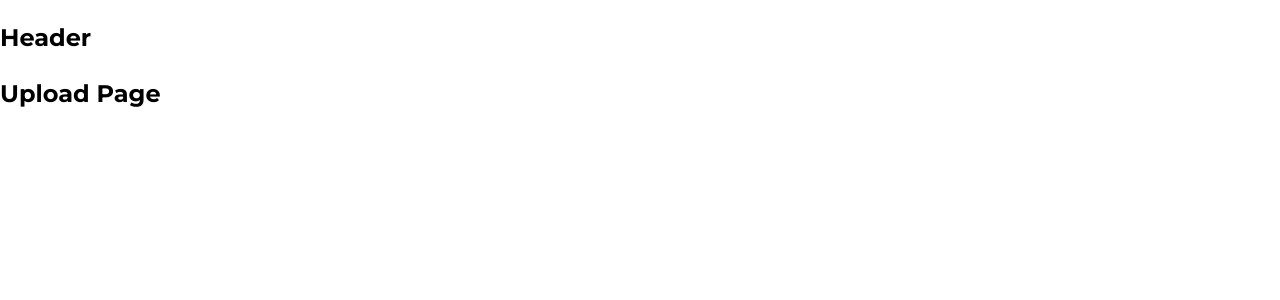
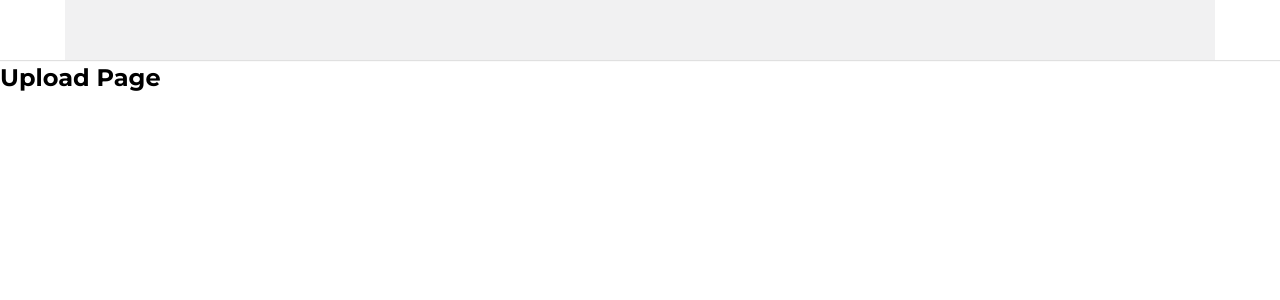
Before and after one commit to Dungnv0106/tiktok-ui, a React (Create React App) app: page /upload in a window 1280 px wide. Shown: the top 300 px of the page. Built offline with nearby package versions, Linux system fonts and the light colour scheme.

Commit message:
Dựng khung layout mặc định

```diff
--- a/package.json
+++ b/package.json
@@ -6,6 +6,7 @@
         "@testing-library/jest-dom": "^5.16.5",
         "@testing-library/react": "^13.4.0",
         "@testing-library/user-event": "^13.5.0",
+        "classnames": "^2.3.2",
         "normalize.css": "^8.0.1",
         "react": "^18.2.0",
         "react-dom": "^18.2.0",
--- /dev/null
+++ b/src/Layouts/DefaultLayout/DefaultLayout.module.scss
@@ -0,0 +1,17 @@
+.wrapper {
+  display: flex;
+  flex-direction: column;
+  align-items: center;
+  //   justify-content: center;
+  //   border: 1px solid red;
+}
+
+.container {
+  width: var(--default-layout-width);
+  display: flex;
+}
+
+.content {
+  flex: 1;
+  background-color: burlywood;
+}
--- /dev/null
+++ b/src/Layouts/DefaultLayout/Sidebar/Sidebar.module.scss
@@ -0,0 +1,4 @@
+.wrapper {
+  width: 356px;
+  background-color: blanchedalmond;
+}
--- a/src/Layouts/DefaultLayout/Sidebar/index.js
+++ b/src/Layouts/DefaultLayout/Sidebar/index.js
@@ -1,7 +1,12 @@
 import React from 'react';
+import classNames from 'classnames/bind';
+import styles from './Sidebar.module.scss';
 
+const cx = classNames.bind(styles);
 const Sidebar = () => {
-  return <h2>Sidebar</h2>;
+  return <aside className={cx('wrapper')}>
+    Sidebar
+  </aside>;
 };
 
 export default Sidebar;
--- a/src/Layouts/DefaultLayout/index.js
+++ b/src/Layouts/DefaultLayout/index.js
@@ -1,15 +1,19 @@
 import React from 'react';
 import Header from '../components/Header';
 import Sidebar from './Sidebar';
+import classNames from 'classnames/bind';
+import styles from './DefaultLayout.module.scss';
+
+const cx = classNames.bind(styles);
 
 const DefaultLayout = ({ children }) => {
   // console.log(children);
   return (
-    <div>
+    <div className={cx('wrapper')}>
       <Header />
-      <div className="container">
+      <div className={cx('container')}>
         <Sidebar />
-        <div className="content"> {children} </div>
+        <div className={cx('content')}> {children} </div>
       </div>
     </div>
   );
--- a/src/Layouts/HeaderOnly/index.js
+++ b/src/Layouts/HeaderOnly/index.js
@@ -1,7 +1,7 @@
 import React from 'react';
 import Header from '../components/Header';
 
-const DefaultLayout = ({ children }) => {
+const HeaderOnly = ({ children }) => {
   // console.log(children);
   return (
     <div>
@@ -13,4 +13,4 @@
   );
 };
 
-export default DefaultLayout;
+export default HeaderOnly;
--- /dev/null
+++ b/src/Layouts/components/Header/Header.module.scss
@@ -0,0 +1,12 @@
+.wrapper {
+  width: 100%;
+  height: var(--default-layout-header-height, 60px);
+  box-shadow: 0px 1px 1px rgba(0, 0, 0, 0.12);
+  display: flex;
+  justify-content: center;
+}
+.inner {
+  height: 100%;
+  width: var(--default-layout-width);
+  background-color: rgba(22, 24, 35, 0.06);
+}
--- a/src/Layouts/components/Header/index.js
+++ b/src/Layouts/components/Header/index.js
@@ -1,7 +1,14 @@
 import React from 'react';
+import classNames from 'classnames/bind';
+import styles from './Header.module.scss';
 
+const cx = classNames.bind(styles);
 const Header = () => {
-  return <h2>Header</h2>;
+  return (
+    <header className={cx('wrapper')}>
+      <div className={cx('inner')}></div>
+    </header>
+  );
 };
 
 export default Header;
--- a/src/components/GlobalStyles/GlobalStyles.scss
+++ b/src/components/GlobalStyles/GlobalStyles.scss
@@ -2,10 +2,14 @@
 @import url('https://fonts.googleapis.com/css2?family=Montserrat:ital,wght@0,300;0,400;0,500;0,600;0,700;0,800;1,300&display=swap');
 
 * {
+  margin: 0;
+  padding: 0;
   box-sizing: border-box;
 }
 :root {
   --primary: #fe2c55;
+  --default-layout-header-height: 60px;
+  --default-layout-width: 1150px;
 }
 
 html {
```
Also changed, not shown: 1 other file (tests, documents, lock files or other folders). Lines whose indentation alone changed are shown as unchanged.
